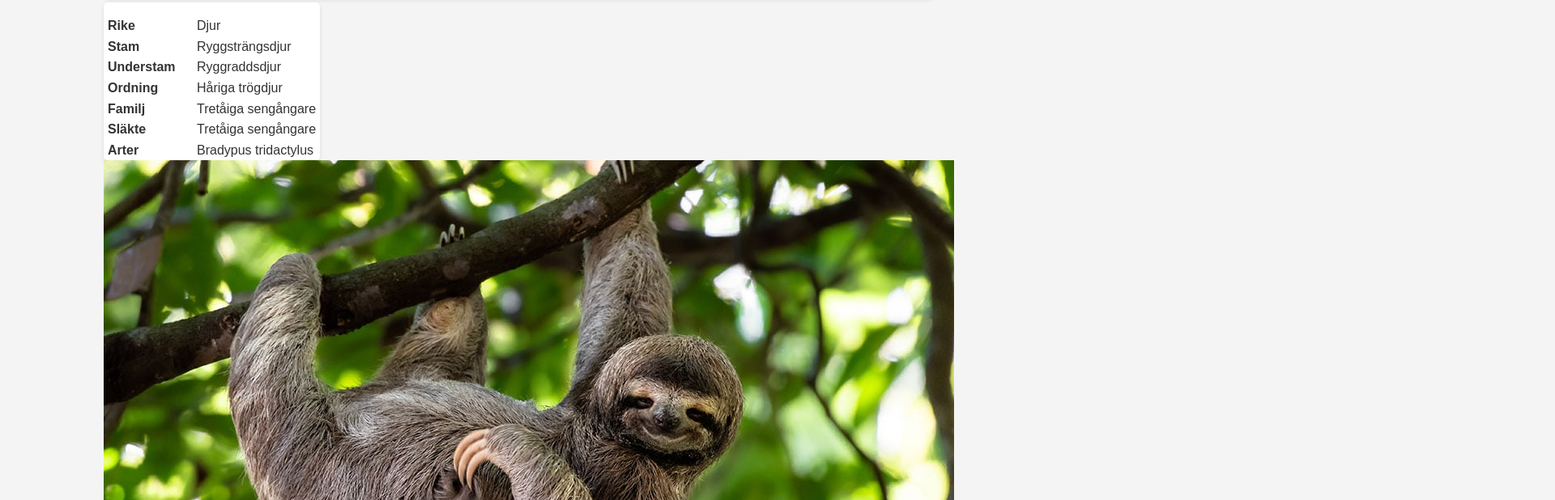
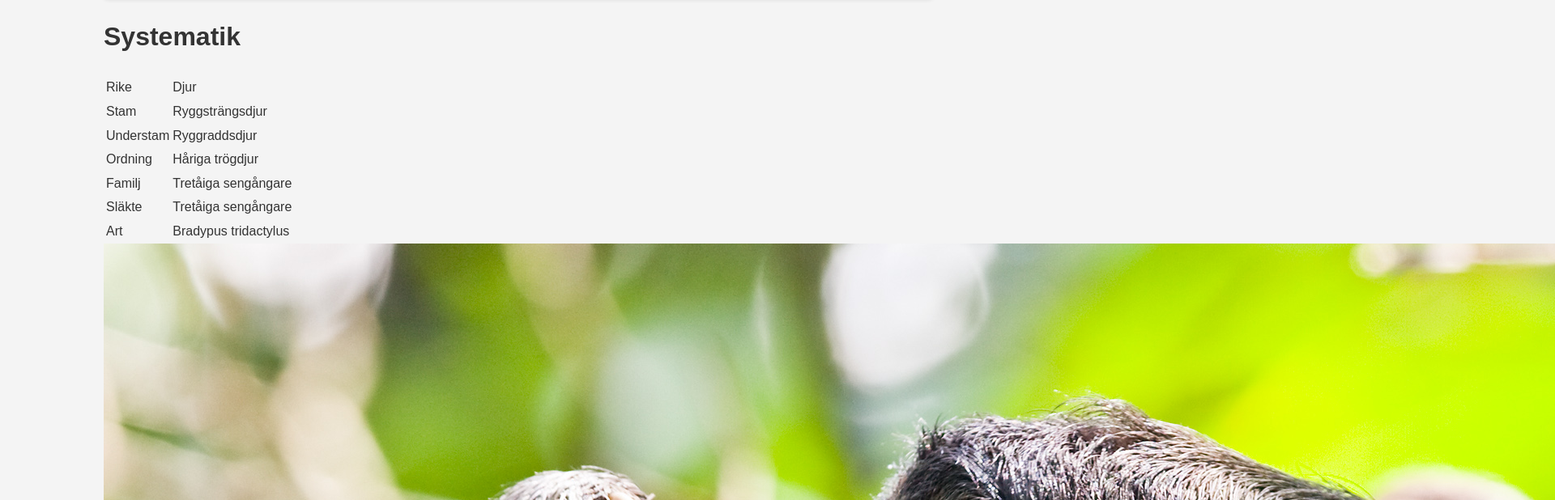
Before and after one commit to soupcane/soupcane.github.io, a plain HTML site: page index.html in a window 1280 px wide. Shown: the part 1198-1816 px from the top of the page at 81% size, 1920 px wide, since content can reach past the window. Drawn offline with Linux system fonts and the light colour scheme.

Commit message:
Update index.html

```diff
--- a/index.html
+++ b/index.html
@@ -46,16 +46,52 @@
                 </div>
             </section>
 
-            <div class="infobox" id="Systematik">
-                <dl>
-                    <dt><span>Rike</span></dt>      <dd><span>Djur</span></dd>
-                    <dt><span>Stam</span></dt>      <dd><span>Ryggsträngsdjur</span></dd>
-                    <dt><span>Understam</span></dt> <dd><span>Ryggraddsdjur</span></dd>
-                    <dt><span>Ordning</span></dt>     <dd><span>Håriga trögdjur</span></dd>
-                    <dt><span>Familj</span></dt>     <dd><span>Tretåiga sengångare</span></dd>
-                    <dt><span>Släkte</span></dt>     <dd><span>Tretåiga sengångare</span></dd>
-                    <dt><span>Arter</span></dt>     <dd><span>Bradypus tridactylus</span></dd>
-                </dl>
+            <div class="Systematik">
+                <div>
+                    <div class="SystematikHeader">
+                        <h1>Systematik</h1>
+                    </div>
+                    <div class="SystematikBox" >
+                        <table class="SystematikTable">
+                            <tbody class="SystematikTbody">
+                                <tr>
+                                    <td scope="row">Rike</td>
+                                    <td>Djur</td>
+                                </tr>
+                                <tr>
+                                    <td scope="row">Stam</td>
+                                    <td>Ryggsträngsdjur</td>
+                                </tr>
+                                <tr>
+                                    <td scope="row">Understam</td>
+                                    <td>Ryggraddsdjur</td>
+                                </tr>
+                                <tr>
+                                    <td scope="row">Ordning</td>
+                                    <td>Håriga trögdjur</td>
+                                </tr>
+                                <tr>
+                                    <td scope="row">Familj</td>
+                                    <td>Tretåiga sengångare</td>
+                                </tr>
+                                <tr>
+                                    <td scope="row">Släkte</td>
+                                    <td>Tretåiga sengångare</td>
+                                </tr>
+                                <tr>
+                                    <td scope="row">Art</td>
+                                    <td>Bradypus tridactylus</td>
+                                </tr>
+                            </tbody>
+                        </table>
+                    </div>
+                </div>
+                <section>
+                    <div>
+                        <img class="slothEat" src="images/SlothEat.jpg">
+                        <p style="font-style: italic; ">Image by Christian Mehlführer <a href="https://creativecommons.org/licenses/by/2.5/">CC BY 2.5</a></p>
+                    </div>
+                </section>
             </div>
 
             <section>
@@ -94,6 +130,39 @@
 
                   <script src="script.js"></script>
             </section>
+
+            <section>
+                <div class="Distribution">
+                    <h1 style="font-size: 32px">Distribution</h1>
+                    <div class="DistributionInfo">
+                        <table class="DistributionTable" style="width: 100%;">
+                            <tbody class="DistributionTbody">
+                                <tr>
+                                    <td scope="row">Kontinenter</td>
+                                    <td>Sydamerika</td>
+                                </tr>
+                                <tr>
+                                    <td scope="row">Länder</td>
+                                    <td>Brasilien, Guyana, Surinam, Venezuela</td>
+                                </tr>
+                                <tr>
+                                    <td scope="row">Regioner</td>
+                                    <td>Amapá, Amazonas (delstat i Brasilien), Pará, Roraima</td>
+                                </tr>
+                                <tr>
+                                    <td scope="row">Biogeografiska områden</td>
+                                    <td>Neotropiska regionen</td>
+                                </tr>
+                                <tr>
+                                    <td scope="row">WWF-biomer</td>
+                                    <td>Tropiska fuktiga skogar</td>
+                                </tr>
+                            </tbody>
+                        </table>
+                        <img class="DistributionImg" src="./images/SlothDistribution.webp">
+                    </div>
+                </div>
+            </section>
         </main>
         <footer>
             <p>&copy; 2023 Vår Webbsida. Alla rättigheter inte förbehållna.</p>
```
